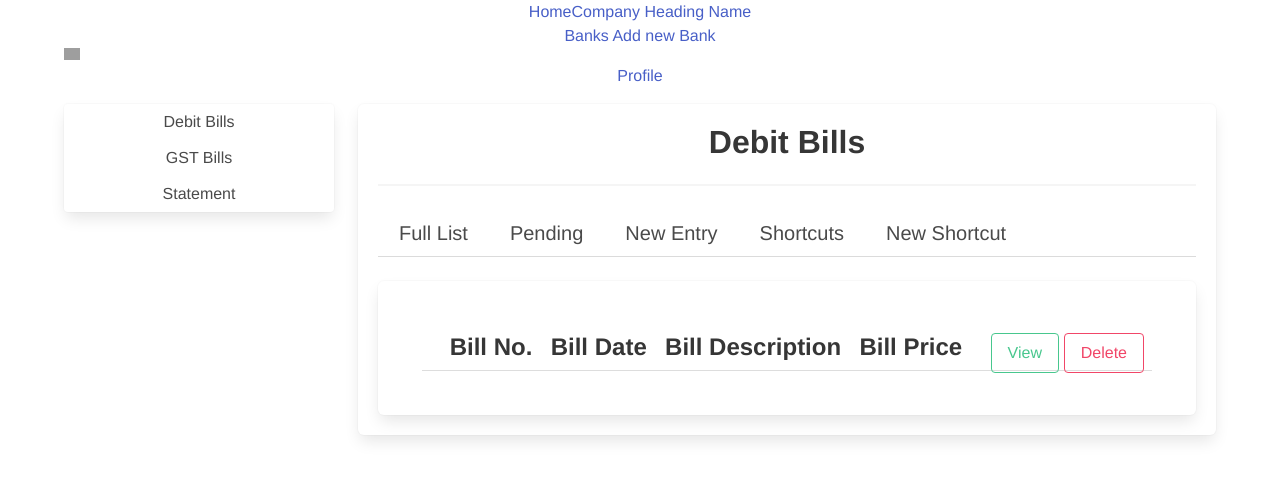
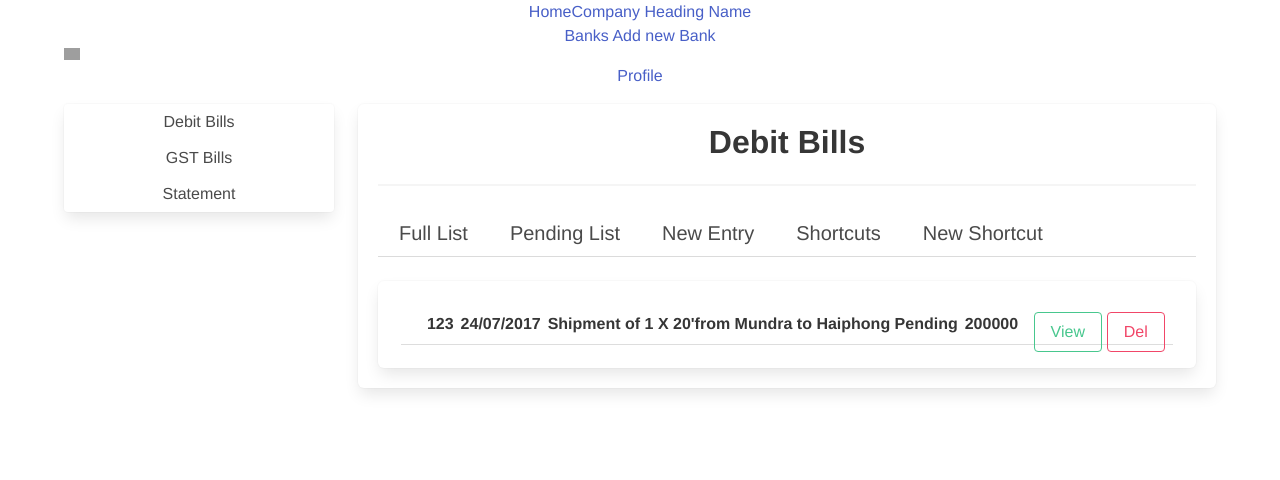
Before and after one commit to GauravJiandaniGJ/gstbill-frontend, a Vue app: page /#/financial-month in a window 1280 px wide. Both pictures are taken after a click on the link "View". Shown: the top 480 px of the page. Built offline with nearby package versions, Linux system fonts and the light colour scheme; grey boxes are pictures that could not be loaded.

Commit message:
full list and pending list of debit bills

```diff
--- a/src/components/DebitBills.vue
+++ b/src/components/DebitBills.vue
@@ -6,7 +6,7 @@
     <div class="tabs is-boxed is-medium">
 				<ul class="menu-list">
 					<li><router-link :to="{ name: 'FullListDebitBill' }">Full List</router-link></li>
-					<li><router-link :to="{ name: '' }">Pending</router-link></li>
+					<li><router-link :to="{ name: 'PendingDebitBills' }">Pending List</router-link></li>
 					<li><router-link :to="{ name: '' }">New Entry</router-link></li>
 					<li><router-link :to="{ name: '' }">Shortcuts</router-link></li>
 					<li><router-link :to="{ name: '' }">New Shortcut</router-link></li>
--- a/src/components/FullListDebitBill.vue
+++ b/src/components/FullListDebitBill.vue
@@ -5,13 +5,13 @@
     <div class="one-company">
       <!-- v-for="company in companies" -->
       <input type="hidden">
-      <span class="text title is-4">Bill No.</span>&nbsp&nbsp
-      <span class="text title is-4">Bill Date</span>&nbsp&nbsp
-      <span class="text title is-4">Bill Description</span>&nbsp&nbsp
-      <span class="text title is-4">Bill Price</span>&nbsp&nbsp
-			<a class="button is-danger is-outlined a-tag login">Delete</a>
-      <a class="button is-success is-outlined a-tag login">View</a>
-    </div>
+			<span class="text title is-6">123</span>
+			<span class="text title is-6">24/07/2017</span>
+			<span class="text title is-6">Shipment of 1 X 20'from Mundra to Haiphong Pending</span>
+			<span class="text title is-6">200000</span>
+			<a class="button is-danger is-outlined a-tag login">Del</a>
+			<a class="button is-success is-outlined a-tag login">View</a>
+		</div>
   </div>
 
 </div>
@@ -36,7 +36,7 @@ export default {
 	}
 
 	.companywise-body {
-		padding: 1.5rem;
+		padding: 0.2rem;
 	}
 
 	.one-company {
@@ -44,7 +44,7 @@ export default {
 		padding: 0.5rem;
 		border-bottom: solid 1px #ddd;
 		.text {
-			padding-left: 5px;
+			padding-left: 7px;
 		}
 	}
 
--- /dev/null
+++ b/src/components/PendingDebitBills.vue
@@ -0,0 +1,62 @@
+<template>
+  <div class="box PendingDebitBills">
+    <div class="companywise-body">
+      <div class="one-company">
+        <!-- v-for="company in companies" -->
+        <input type="hidden">
+        <span class="text title is-6">123</span>
+        <span class="text title is-6">24/07/2017</span>
+        <span class="text title is-6">Shipment of 1 X 20'from Mundra to Haiphong </span>
+        <span class="text title is-6">200000</span>
+        <a class="button is-danger is-outlined a-tag login">Del</a>
+        <a class="button is-success is-outlined a-tag login">View</a>
+      </div>
+    </div>
+
+  </div>
+</template>
+<script>
+export default {
+  name: 'PendingDebitBills',
+  data: () => ({
+
+  })
+}
+</script>
+<style lang="scss">
+.PendingDebitBills {
+	max-width: 100%;
+
+	.companywise {
+		padding: 1rem;
+		border-bottom: solid 1px #ddd;
+	}
+
+	.companywise-body {
+		padding: 0.2rem;
+	}
+
+	.one-company {
+		width: 100%;
+		padding: 0.5rem;
+		border-bottom: solid 1px #ddd;
+		.text {
+			padding-left: 7px;
+		}
+	}
+
+	.login {
+		margin-left: 0.3rem;
+	}
+
+	.a-tag {
+		float: right;
+	}
+
+	.allow-btn {
+		padding-left: 1rem;
+		padding-right: 1rem;
+	}
+
+}
+</style>
--- a/src/router/index.js
+++ b/src/router/index.js
@@ -12,6 +12,7 @@ import FinancialYearDashboard from '@/components/FinancialYearDashboard'
 import FinancialMonthDashboard from '@/components/FinancialMonthDashboard'
 import DebitBills from '@/components/DebitBills'
 import FullListDebitBill from '@/components/FullListDebitBill'
+import PendingDebitBills from '@/components/PendingDebitBills'
 
 Vue.use(Router)
 Vue.use(VeeValidate)
@@ -68,6 +69,11 @@ export default new Router({
               path: '/', // parent's first child has path as root
               name: 'FullListDebitBill',
               component: FullListDebitBill
+            },
+            {
+              path: '/pending', // parent's first child has path as root
+              name: 'PendingDebitBills',
+              component: PendingDebitBills
             }
           ]
         }
```
